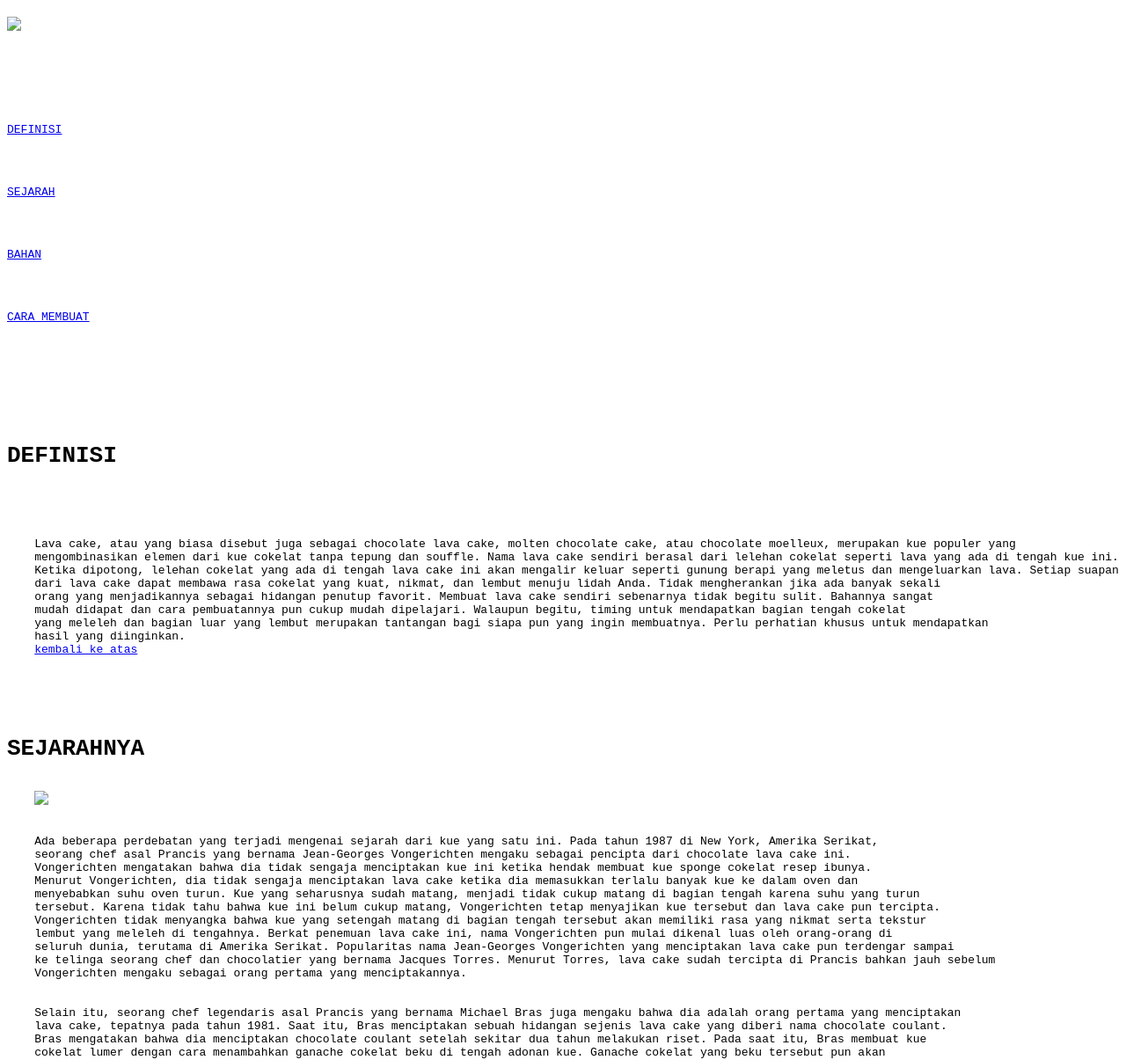
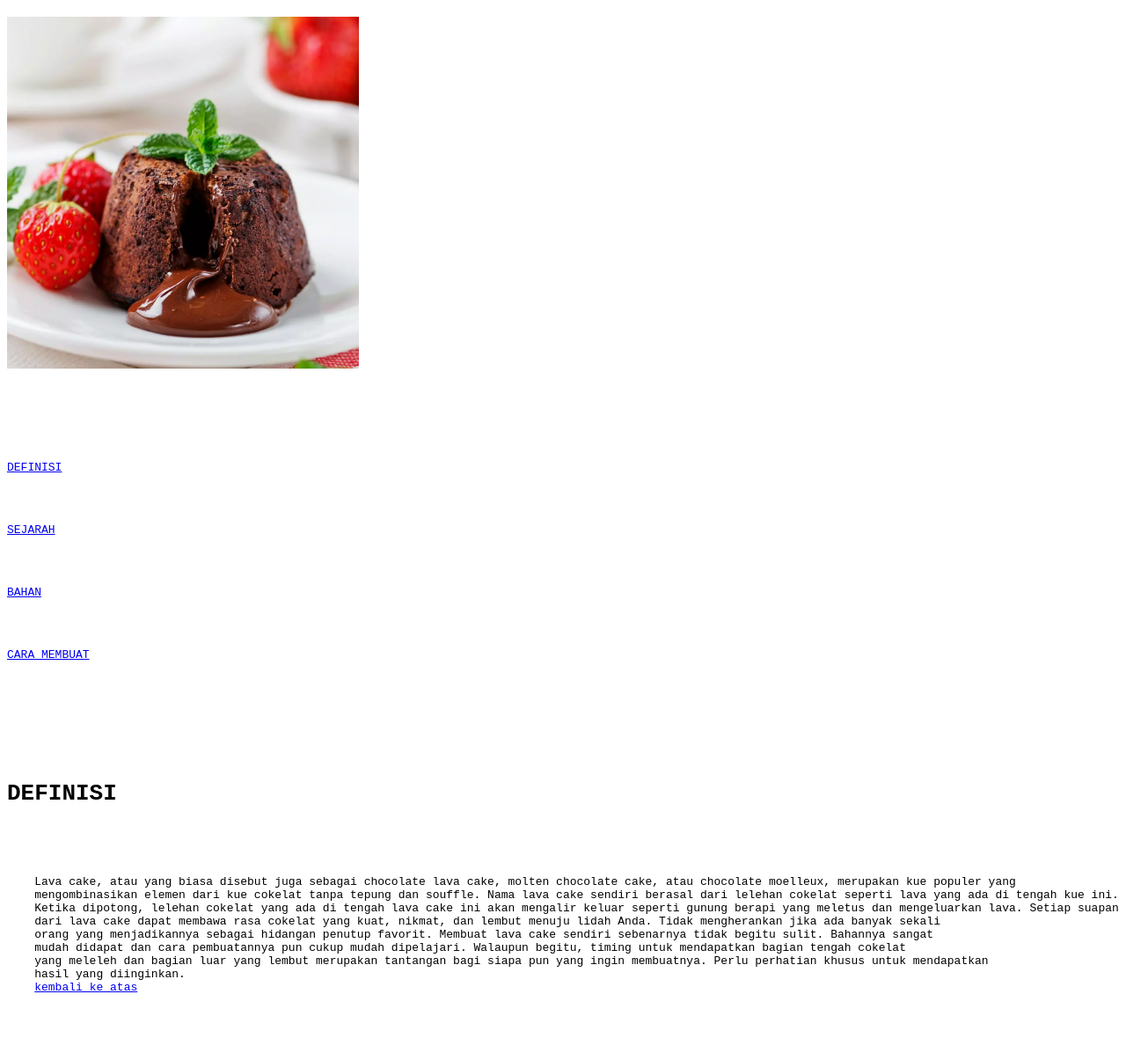
Before and after one commit to Silvi4p/silvia, a plain HTML site: page index.html in a window 1280 px wide. Shown: the part 61-1266 px from the top of the page at 88% size. Drawn offline with Linux system fonts and the light colour scheme; the site is published under a folder, as on GitHub Pages, so addresses that start at the root find nothing.

Commit message:
Update index.html

```diff
--- a/index.html
+++ b/index.html
@@ -7,7 +7,7 @@
 </head>
 <body>
     <h1 id="atas">RESEP CHOCOLATE LAVA CAKE</h1>
-    <img src="/gambar/chocolate lava cake.webp" width="400" hight="300">
+    <img src="gambar/chocolate lava cake.webp" width="400" hight="300">
     <pre>
     <br>
     <br>
@@ -33,7 +33,7 @@
 
     <br>
     <h1 id="sejarah">SEJARAHNYA</h1>
-    <img src="/gambar/jean-georges-vongerichten.webp" width="300" hight="200">
+    <img src="gambar/jean-georges-vongerichten.webp" width="300" hight="200">
     <br>
     Ada beberapa perdebatan yang terjadi mengenai sejarah dari kue yang satu ini. Pada tahun 1987 di New York, Amerika Serikat,
     seorang chef asal Prancis yang bernama Jean-Georges Vongerichten mengaku sebagai pencipta dari chocolate lava cake ini.
@@ -181,7 +181,7 @@
 
         <div class="social-links">
             <a href="https://www.instagram.com/_silviariya?igsh=Y2psNzAwY2N5a20z=" target="_blank">
-                <img src="/gambar/logo ig.webp" alt="Instagram" wight="100" height="100">
+                <img src="gambar/logo ig.webp" alt="Instagram" wight="100" height="100">
             </a>
 
 </div>
```
